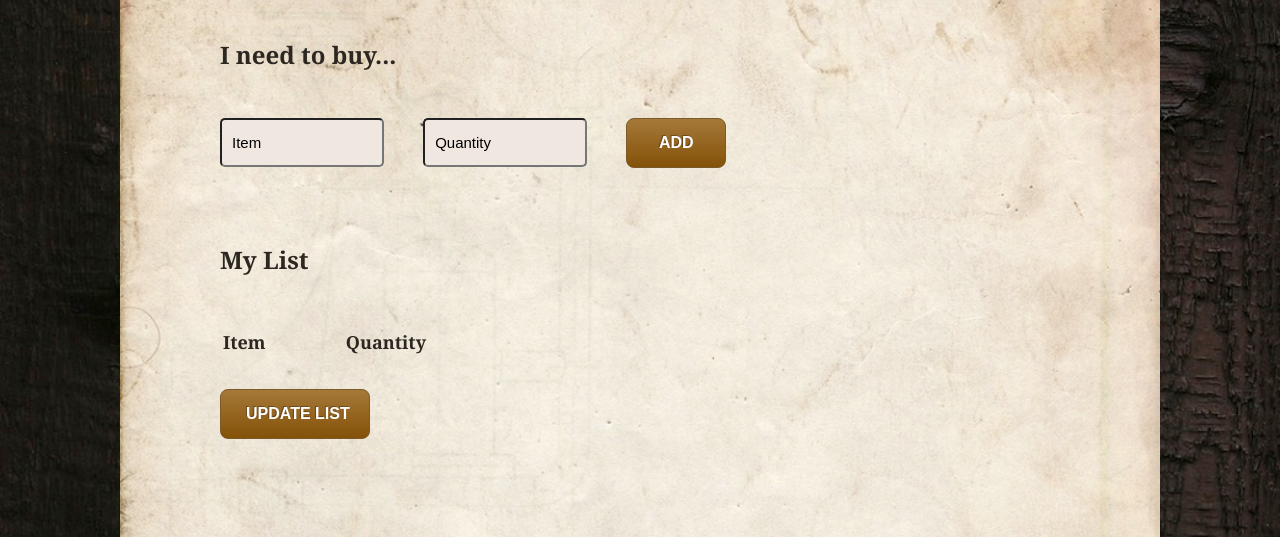
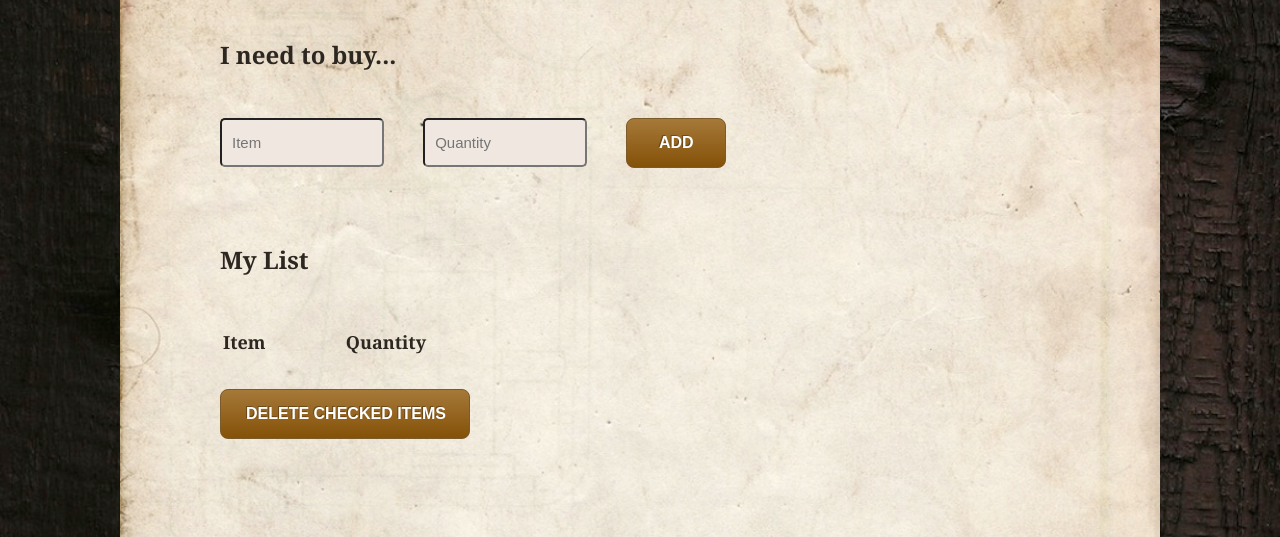
Before and after one commit to case-dubs/shoppinglist, a plain HTML site: page index.html in a window 1280 px wide. Shown: the part 246-783 px from the top of the page. Drawn offline with Linux system fonts and the light colour scheme.

Commit message:
Frank's comments integrated

```diff
--- a/application.js
+++ b/application.js
@@ -27,6 +27,12 @@ function submit() {
 	var quantityField = document.getElementById('quantity');
 	var quantityVal = quantityField.value;
 
+	if (isNaN(quantityVal)) {
+		console.log("Nan");
+		alert("Don't forget to enter a NUMBER in the quantity field");
+	}
+
+	else {
 		var newRow = document.createElement("tr");
 
 		var newCell1 = document.createElement("td");
@@ -41,11 +47,11 @@ function submit() {
 		var quantityCellVal = document.createTextNode(quantityVal);
 		newCell2.appendChild(quantityCellVal);
 
-		//var cellItem = document.createTextNode(myList.item);
 		newRow.appendChild(newCell1);
 		newRow.appendChild(newCell2);
 		var table = document.getElementById("table");
 		table.appendChild(newRow);
+	}
 
 };
 
--- a/index.html
+++ b/index.html
@@ -9,14 +9,13 @@
 <Body>
 	<div id="background">
 		<div id="listPaper">
-			<!--<img src="./images/old_paper.jpg">-->
 
 			<div id="shopping-list">
 				<h1>My Shopping List</h1>
 				<div id="item_entry">
 					<h2>I need to buy...</h2>
-					<input type="text" size="18px" name="item" onfocus="eraseContent(this)" value="Item" id="item" class="text-entry">
-					<input type="text" size="18px" name="quantity" onfocus="eraseContent(this)" value="Quantity" id="quantity" class="text-entry" onkeydown="if (event.keyCode == 13) document.getElementById('add-button').click()"/>
+					<input type="text" size="18px" name="item" placeholder="Item" id="item" class="text-entry">
+					<input type="text" size="18px" name="quantity" placeholder="Quantity" id="quantity" class="text-entry" onkeydown="if (event.keyCode == 13) document.getElementById('add-button').click()"/>
 					<input type="button" id="add-button" class="Button" value="Add" onclick="submit();"/>
 				</div>
 				<div id="list">
@@ -30,7 +29,7 @@
 						</table>
 <!-- should the form be activated with button "onclick" , form "onsubmit" both? eg site explanation: <form action="something.pl" onsubmit="return checkscript()"> -->
 					</form>
-					<input type="button" class="Button" value="Update List" onclick="updates();"/>
+					<input type="button" class="Button" value="Delete Checked Items" onclick="updates();"/>
 				</div>
 			</div>
 		</div>
--- a/main.css
+++ b/main.css
@@ -164,7 +164,7 @@ td {
 }
 
 #list .Button {
-	width: 150px;
+	width: 250px;
 	height: 50px;
 	top: 40px;
 	margin-left: 0px;
```
Lines whose indentation alone changed are shown as unchanged.
